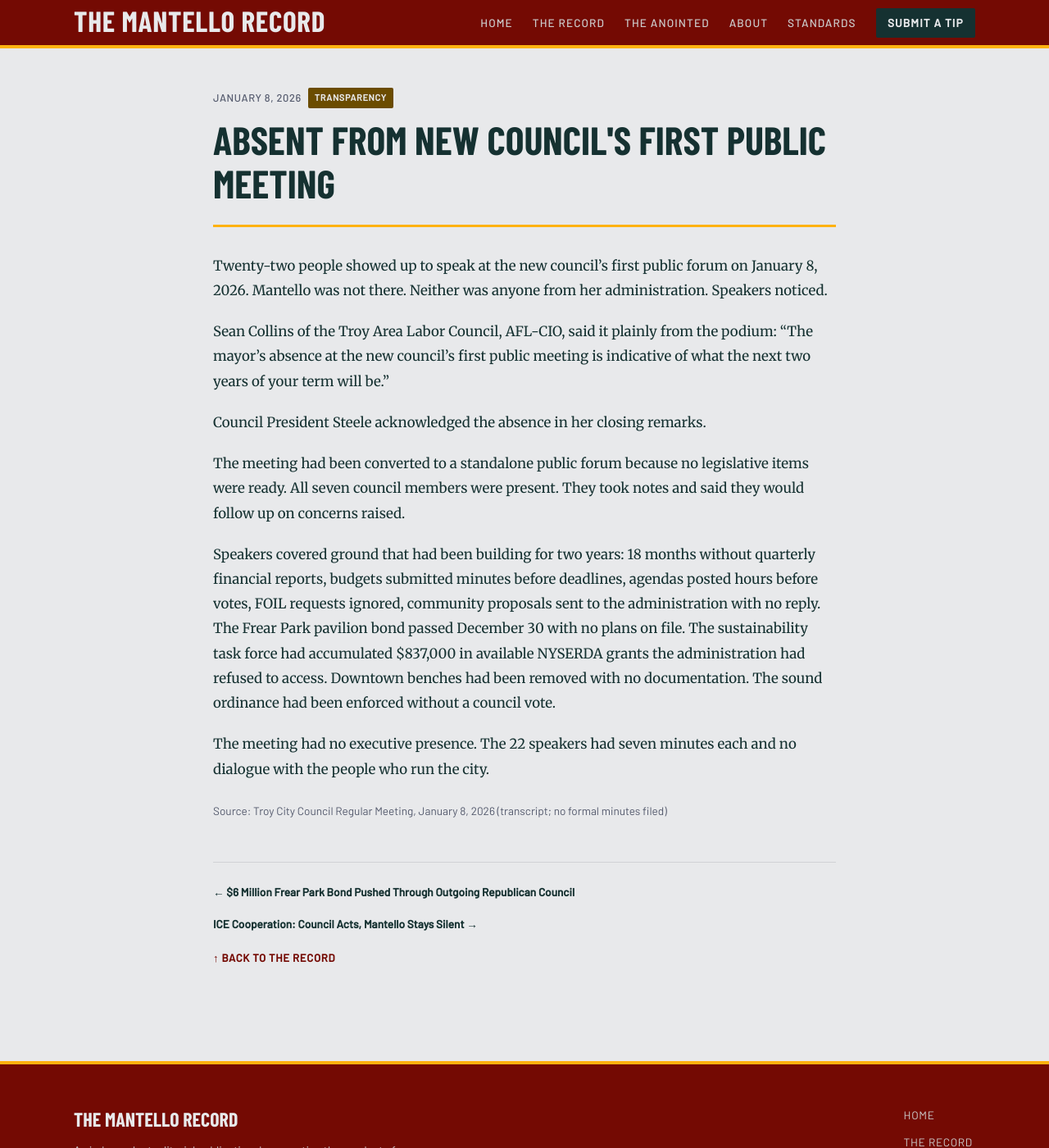
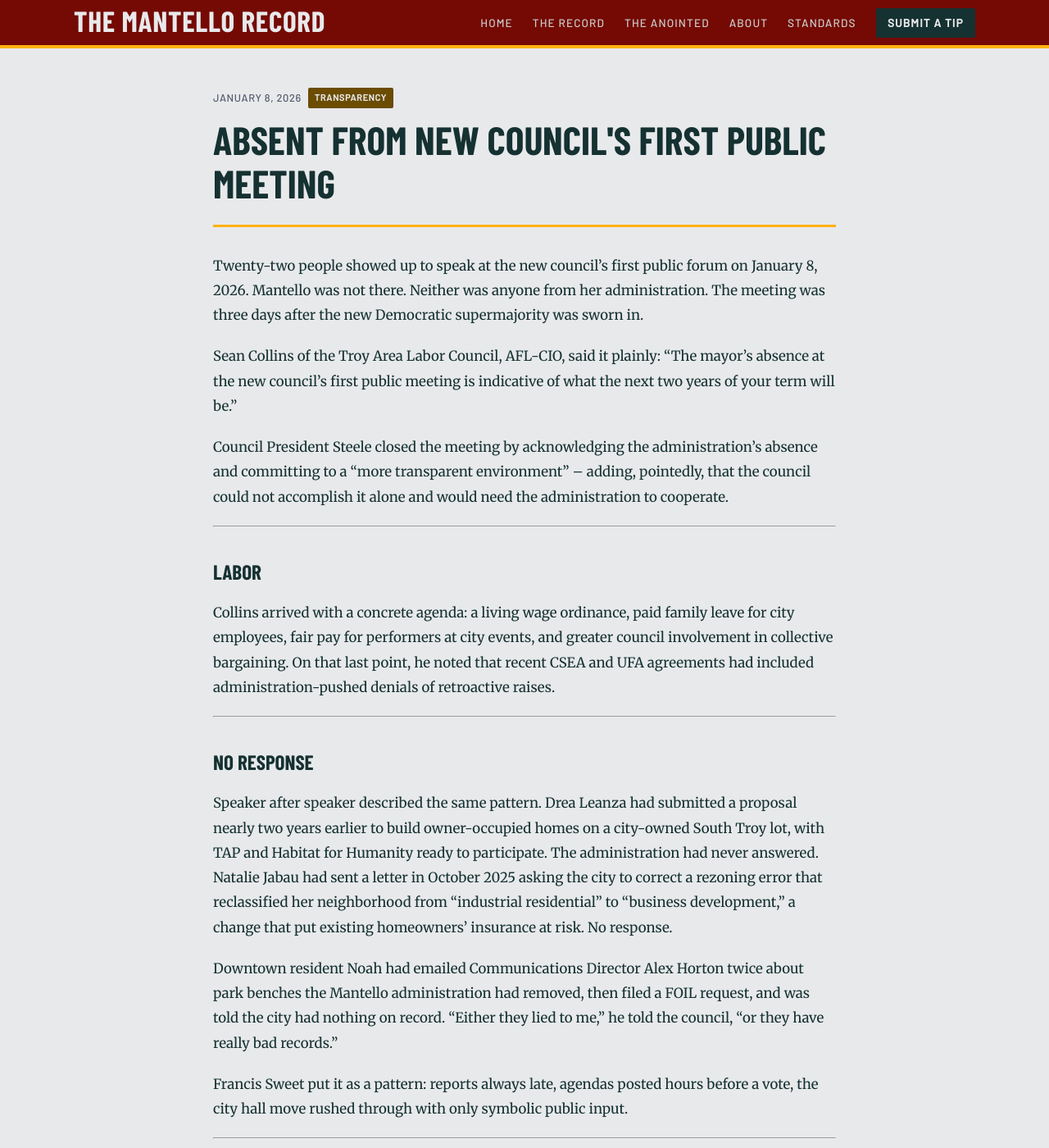
Before and after one commit to MdevitSEC/the-mantello-record, a Jekyll site: the page built from _posts/2026-01-08-absent-new-council-first-public-meeting.md, in a window 1280 px wide and 1400 px high. Shown: the whole window at 82% size. Built offline with Jekyll 4.4.1, drawn with Linux system fonts in a browser that asks for light colours; some web fonts are replaced; some of the changed text lies outside the part shown.

Commit message:
Rewrite Jan 8 post with full speaker detail -- Collins, Leanza, Jabau, Morisy, Bennett, Warner, Sweets
Co-Authored-By: Claude Sonnet 4.6 <noreply@anthropic.com>

```diff
--- a/_posts/2026-01-08-absent-new-council-first-public-meeting.md
+++ b/_posts/2026-01-08-absent-new-council-first-public-meeting.md
@@ -5,16 +5,58 @@ date: 2026-01-08
 categories: ["Transparency"]
 ---
 
-Twenty-two people showed up to speak at the new council's first public forum on January 8, 2026. Mantello was not there. Neither was anyone from her administration. Speakers noticed.
+Twenty-two people showed up to speak at the new council's first public forum on January 8, 2026. Mantello was not there. Neither was anyone from her administration. The meeting was three days after the new Democratic supermajority was sworn in.
 
-Sean Collins of the Troy Area Labor Council, AFL-CIO, said it plainly from the podium: "The mayor's absence at the new council's first public meeting is indicative of what the next two years of your term will be."
+Sean Collins of the Troy Area Labor Council, AFL-CIO, said it plainly: "The mayor's absence at the new council's first public meeting is indicative of what the next two years of your term will be."
 
-Council President Steele acknowledged the absence in her closing remarks.
+Council President Steele closed the meeting by acknowledging the administration's absence and committing to a "more transparent environment" -- adding, pointedly, that the council could not accomplish it alone and would need the administration to cooperate.
 
-The meeting had been converted to a standalone public forum because no legislative items were ready. All seven council members were present. They took notes and said they would follow up on concerns raised.
+---
 
-Speakers covered ground that had been building for two years: 18 months without quarterly financial reports, budgets submitted minutes before deadlines, agendas posted hours before votes, FOIL requests ignored, community proposals sent to the administration with no reply. The Frear Park pavilion bond passed December 30 with no plans on file. The sustainability task force had accumulated $837,000 in available NYSERDA grants the administration had refused to access. Downtown benches had been removed with no documentation. The sound ordinance had been enforced without a council vote.
+## Labor
 
-The meeting had no executive presence. The 22 speakers had seven minutes each and no dialogue with the people who run the city.
+Collins arrived with a concrete agenda: a living wage ordinance, paid family leave for city employees, fair pay for performers at city events, and greater council involvement in collective bargaining. On that last point, he noted that recent CSEA and UFA agreements had included administration-pushed denials of retroactive raises.
 
-*Source: Troy City Council Regular Meeting, January 8, 2026 (transcript; no formal minutes filed)*
+---
+
+## No Response
+
+Speaker after speaker described the same pattern. Drea Leanza had submitted a proposal nearly two years earlier to build owner-occupied homes on a city-owned South Troy lot, with TAP and Habitat for Humanity ready to participate. The administration had never answered. Natalie Jabau had sent a letter in October 2025 asking the city to correct a rezoning error that reclassified her neighborhood from "industrial residential" to "business development," a change that put existing homeowners' insurance at risk. No response.
+
+Downtown resident Noah had emailed Communications Director Alex Horton twice about park benches the Mantello administration had removed, then filed a FOIL request, and was told the city had nothing on record. "Either they lied to me," he told the council, "or they have really bad records."
+
+Francis Sweet put it as a pattern: reports always late, agendas posted hours before a vote, the city hall move rushed through with only symbolic public input.
+
+---
+
+## Grants Left on the Table
+
+Daniel Morisy, acting chair of the Joint Task Force on Sustainability and Climate Smart Practices, described more than a year of silence from the administration while time-sensitive grants expired. The task force had accumulated enough qualifying points under NYSERDA's Clean Energy Communities program for $837,000 in match-free grants and could not get administration sign-off to access them. An EV charging grant worth up to $500,000 was also stalled. The city's solar farm had been abandoned. The street tree committee had been eliminated. A formal request for appointment from the administration had gone unanswered for more than a year.
+
+---
+
+## The Frear Park Bond
+
+Jessica Bennett flagged a potential legal problem with the $6 million Frear Park pavilion bond the outgoing Republican council had rushed through on December 30. State law requires project plans to be available 24 hours before a vote on SEQR grounds. Bennett had called the city clerk at 3:00 PM on the day of the vote and was told no plans were on file. She had a recording of the call.
+
+---
+
+## ICE
+
+Downtown resident HG Warner read from a Capital Region Sanctuary Coalition post confirming ICE vehicle sightings in Troy on New Year's Day 2026, one day before the forum: J Street and Fifth, J Street turning north on Sixth Avenue, 106th Street, near 103rd and Fifth, and entering 787 northbound.
+
+Multiple speakers -- including Jessica Ashley of the Rensselaer County Justice Center, Ammani Olubala of Troy for Black Lives, and Jessica Bennett -- called for the city to restrict police data sharing with ICE and prohibit Troy officers from assisting federal enforcement. Collins noted the county sheriff's 287(g) cooperation agreement made Troy's posture a live question.
+
+---
+
+## The Sound Ordinance
+
+Gigi Sweets, a Lansingburgh homeowner and music venue advocate, documented the economic damage from the sound ordinance Mantello had imposed without a council vote. The ordinance originally limited outdoor music to 9:00 PM, later walked back to 10:00 PM under pressure. Downtown bars generate roughly 50% of their income after 9:00 PM. Musicians were already moving to Albany. "It's killing us," she said. The council had never taken a vote.
+
+---
+
+**Partisan angle:** The new council had been in office for three days. Twenty-two residents showed up to speak about two years of unanswered letters, expired grants, removed benches, and a sound ordinance no one had voted on. The administration sent no one.
+
+---
+
+*Source: Troy City Council Regular Meeting / Public Forum, January 8, 2026 (transcript; City Clerk's office; no formal minutes filed)*
```
